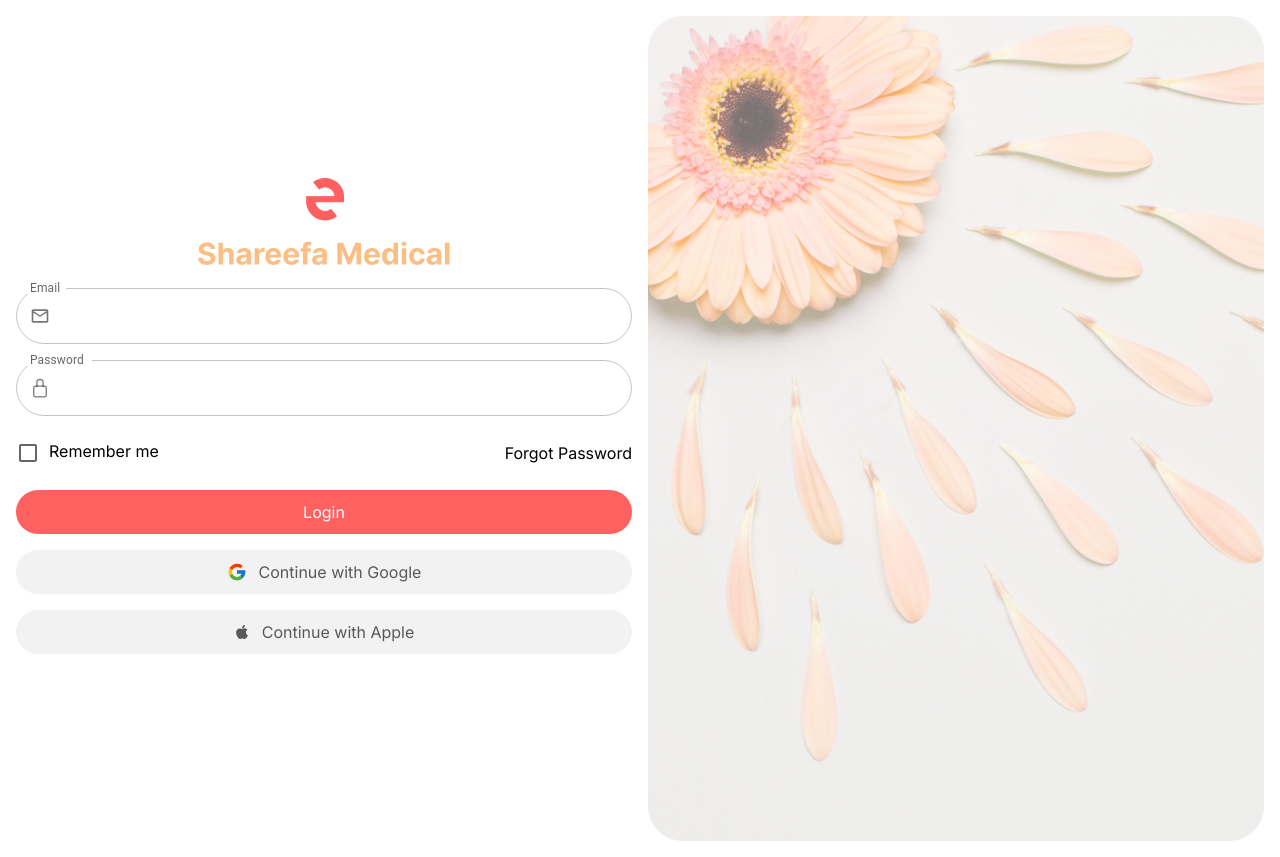
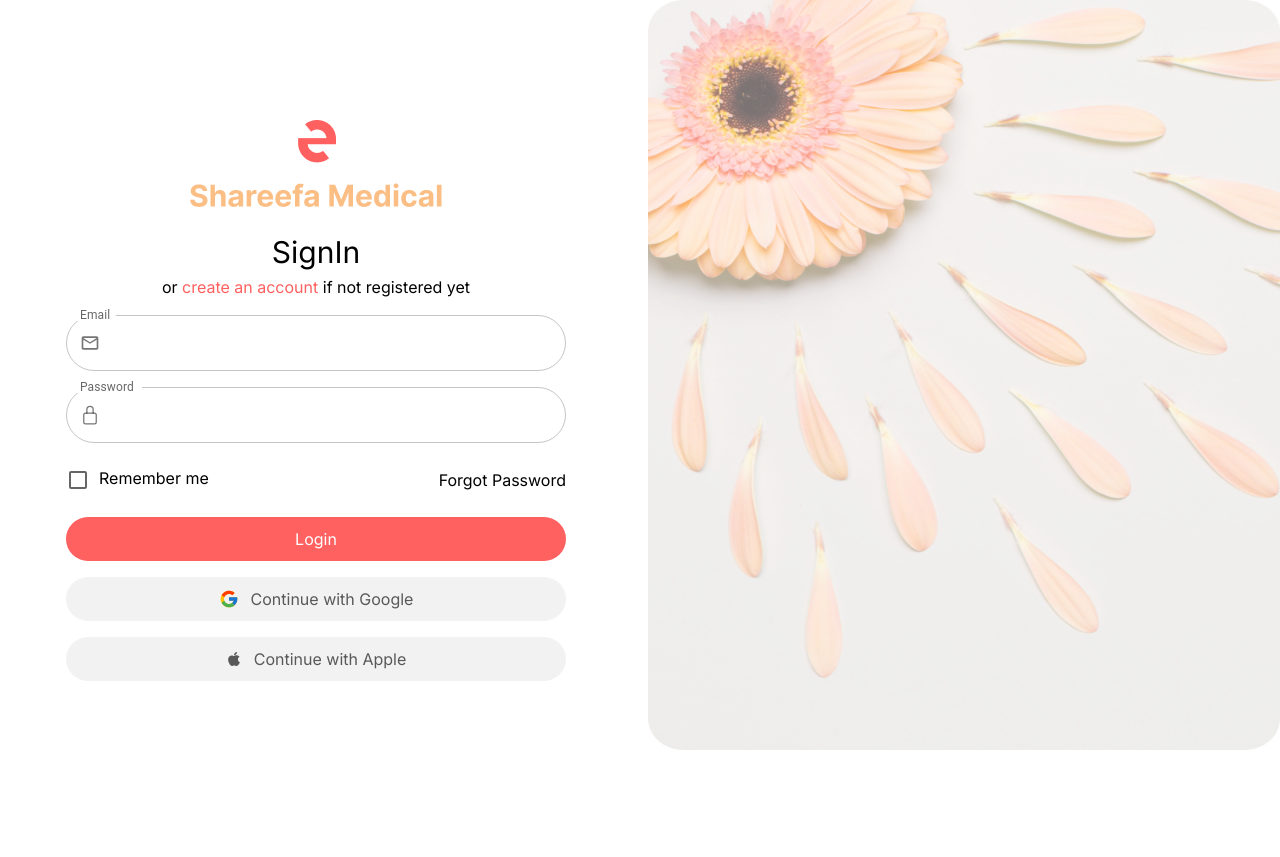
Before and after one commit to AhmadAli88/Ever-Therapy, a React (Vite) app: page / in a window 1280 px wide. After the commit the page ends 800 px from the top, so only its background shows below. Built offline with nearby package versions, Linux system fonts and the light colour scheme.

Commit message:
complete SIgnin page

```diff
--- a/src/assets/styles/style.css
+++ b/src/assets/styles/style.css
@@ -3,12 +3,40 @@
     font-optical-sizing: auto;
     font-weight: 400;
     font-style: normal;
+    margin: 0;
+    padding: 0;
+    box-sizing: border-box;
   }
 
 
 .parent_Field .css-ot336b-MuiInputBase-root-MuiOutlinedInput-root {
     border-radius: 50px !important;
 }
+.parent_Field .css-4bojcr-MuiInputBase-root-MuiOutlinedInput-root{
+    border-radius: 50px !important;
+}
 .checkbox_spacing{
     padding-left: 0 !important;
 }
+/* .custom_height{
+    height: calc(100vh - 300px);
+} */
+ @media only screen and (max-width: 768px) {
+    .parent_Field .css-4bojcr-MuiInputBase-root-MuiOutlinedInput-root{
+        height: 40px;
+    }
+
+.parent_Field .css-ot336b-MuiInputBase-root-MuiOutlinedInput-root {
+    height: 40px;
+}
+}
+
+@media only screen and (max-width: 992px) {
+    .parent_Field .css-4bojcr-MuiInputBase-root-MuiOutlinedInput-root{
+        height: 45px;
+    }
+
+.parent_Field .css-ot336b-MuiInputBase-root-MuiOutlinedInput-root {
+    height: 45px;
+}
+}
--- a/src/pages/SignIn.jsx
+++ b/src/pages/SignIn.jsx
@@ -1,4 +1,4 @@
-import { Checkbox, InputAdornment, TextField } from '@mui/material';
+import { Checkbox, InputAdornment, TextField, Typography } from '@mui/material';
 import { IMAGES } from '../assets/images';
 import { MdOutlineMailOutline } from 'react-icons/md';
 import { IoLockClosedOutline } from 'react-icons/io5';
@@ -9,11 +9,18 @@ const SignIn = () => {
 
   return (
     <div>
-      <div className='container mx-auto p-4 custom_height'>
       <div className='grid grid-cols-12 gap-4'>
-          <div className='lg:col-span-6 md:col-span-6 sm:col-span-12 col-span-12 flex flex-col justify-center items-center h-screen gap-4'>
+        <div className='lg:col-span-6 md:col-span-12 sm:col-span-12 col-span-12 flex flex-col justify-center items-center h-screen gap-4'>
           <div>
             <img src={IMAGES.LOGO} alt='' />
+          </div>
+          <div>
+            <div className='text-3xl text-center'>
+              SignIn
+            </div>
+            <div>
+              or <span className='text-primary-peach'>create an account</span> if not registered yet
+            </div>
           </div>
           {/* <TextField
               type='text'
@@ -30,13 +37,13 @@ const SignIn = () => {
                 ),
               }}
             /> */}
+          <div className='flex flex-col gap-4 lg:w-[500px] md:w-[400px] sm:w-[350px] w-[350px]'>
             <TextField
               type='text'
               id='email'
               label='Email'
               variant='outlined'
               className='parent_Field'
-              fullWidth
               slotProps={{
                 input: {
                   startAdornment: (
@@ -64,7 +71,9 @@ const SignIn = () => {
                 },
               }}
             />
-            <div className='flex items-center justify-between w-full'>
+          </div>
+
+          <div className='flex items-center justify-between lg:w-[500px] md:w-[400px] sm:w-[350px] w-[350px]'>
             <div>
               <Checkbox {...label} className='checkbox_spacing' />
               <span>Remember me</span>
@@ -72,7 +81,7 @@ const SignIn = () => {
             <div>Forgot Password</div>
           </div>
 
-            <div className='flex justify-center items-center w-full gap-4 flex-col'>
+          <div className='flex justify-center items-center gap-4 flex-col lg:w-[500px] md:w-[400px] sm:w-[350px] w-[350px]'>
             <button className='bg-primary-peach w-full rounded-full text-white_color p-1xs'>
               Login
             </button>
@@ -89,7 +98,12 @@ const SignIn = () => {
           </div>
         </div>
         <div className='lg:col-span-6 md:col-span-6 sm:col-span-12 col-span-12'>
-            <img src={IMAGES.BANNNER} alt="" />
+          <div className='flex justify-end items-end w-100'>
+            <img
+              src={IMAGES.BANNNER}
+              alt=''
+              className='w-full h-[750px] lg:block sm:hidden hidden'
+            />
           </div>
         </div>
       </div>
--- a/tailwind.config.js
+++ b/tailwind.config.js
@@ -135,6 +135,23 @@ export default {
         '3xl': '3rem',
         '4xl': '4rem', // Huge padding
       },
+      fontSize: {
+        '3xs': '0.5rem',   // Very small (8px)
+        '2xs': '0.625rem', // Extra small (10px)
+        xs: '0.75rem',     // Small (12px)
+        sm: '0.875rem',    // Smallish (14px)
+        base: '1rem',      // Default body text (16px)
+        lg: '1.125rem',    // Large body text (18px)
+        xl: '1.25rem',     // Small heading (20px)
+        '2xl': '1.5rem',   // Medium heading (24px)
+        '3xl': '1.875rem', // Large heading (30px)
+        '4xl': '2.25rem',  // Extra-large heading (36px)
+        '5xl': '3rem',     // Huge heading (48px)
+        '6xl': '3.75rem',  // Giant heading (60px)
+        '7xl': '4.5rem',   // Extra giant heading (72px)
+        '8xl': '6rem',     // Massive (96px)
+        '9xl': '8rem',     // Ultra massive (128px)
+      },
     },
   },
   plugins: [],
```
Lines whose indentation alone changed are shown as unchanged.
